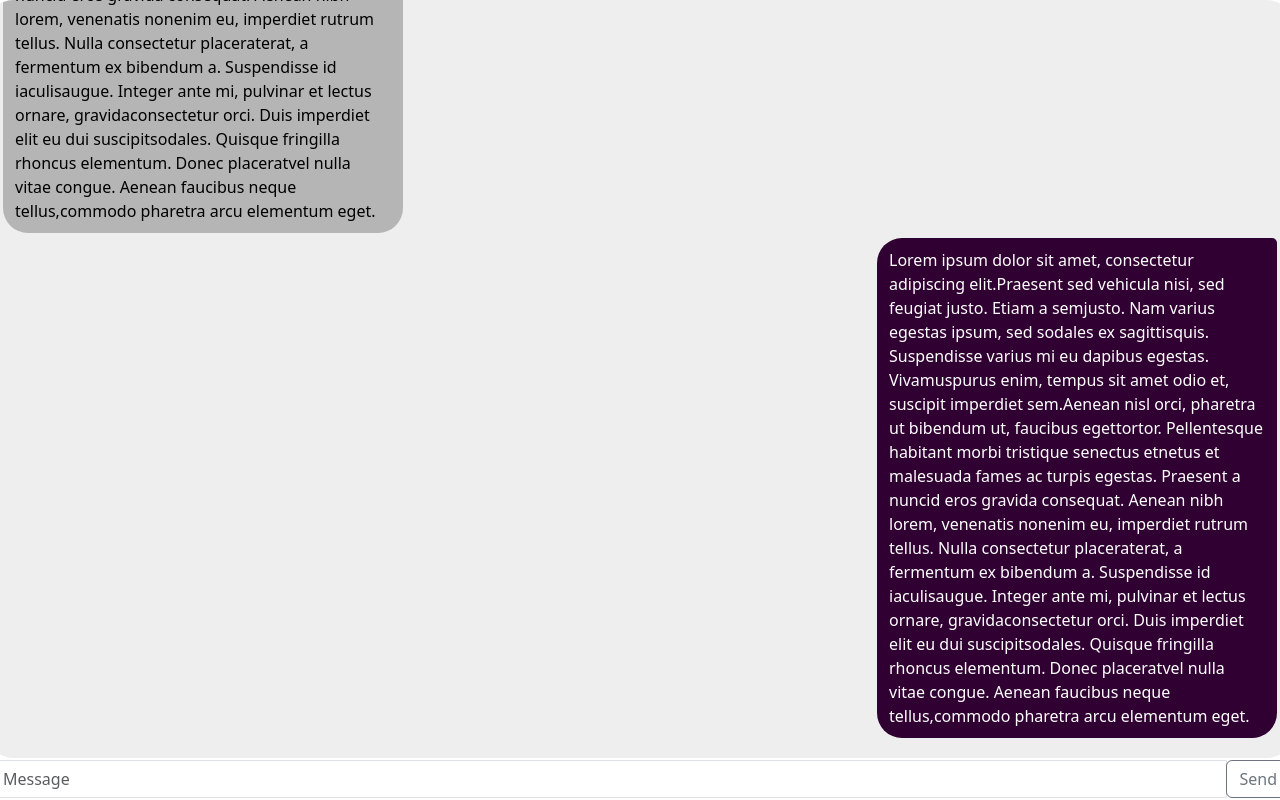
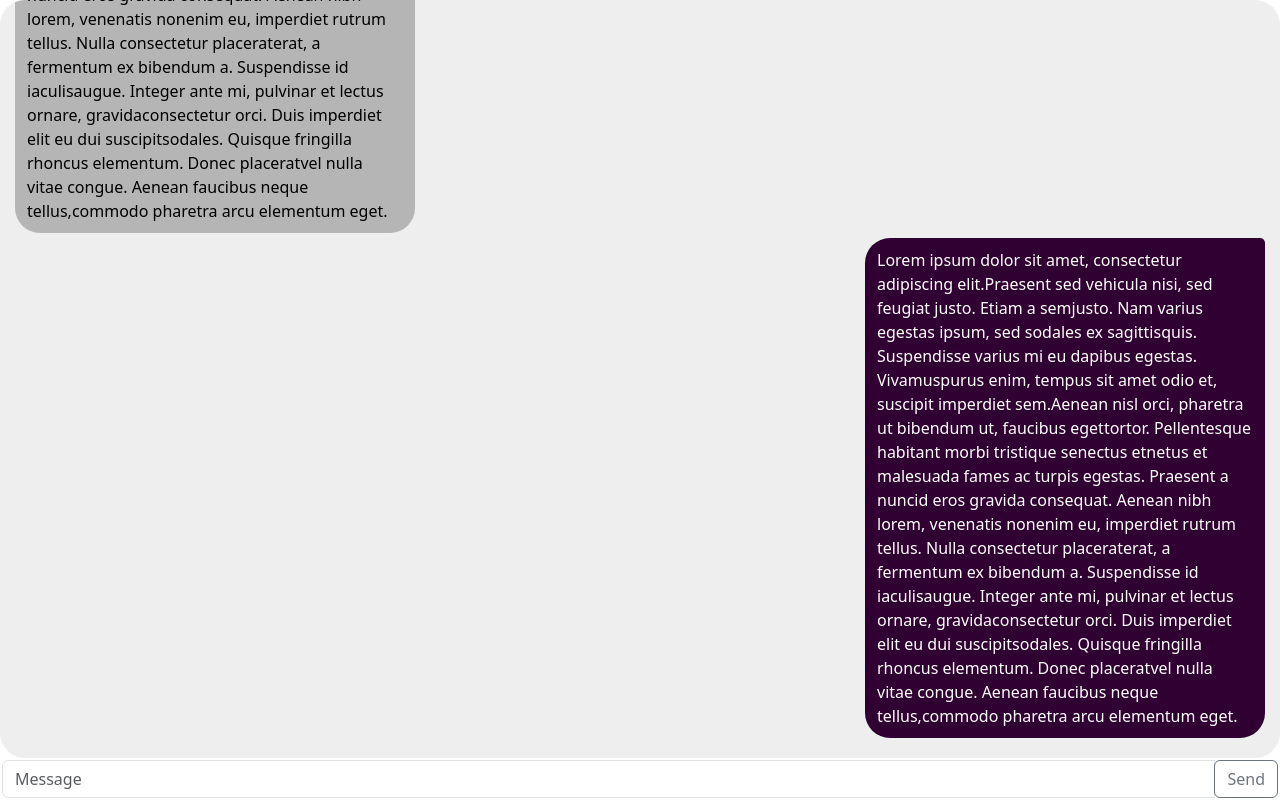
Before and after one commit to Michae1CC/smessage, a React (Vite) app: page /chat in a window 1280 px wide. Built offline with nearby package versions, Linux system fonts and the light colour scheme.

Commit message:
Removed vert scroll from chat

```diff
--- a/src/Chat.tsx
+++ b/src/Chat.tsx
@@ -56,8 +56,8 @@ function Chat() {
   // https://getbootstrap.com/docs/4.3/utilities/overflow/
   // https://bootsnipp.com/snippets/6XlB5
   return (
-      <div className="outer">
-        <div className="row justify-content-center h-100">
+      <div className="outer w-100">
+        <div className="row justify-content-center h-100" style={{margin: 0}}>
           <div className="h-100 d-flex flex-column">
             <div className="row justify-content-center flex-grow-1 main-display">
               <div>
```
